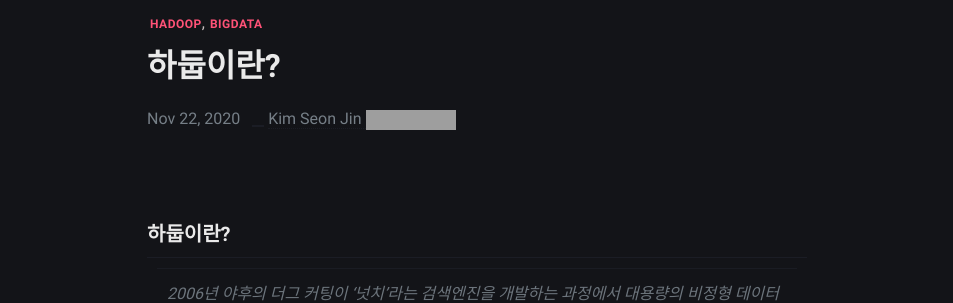
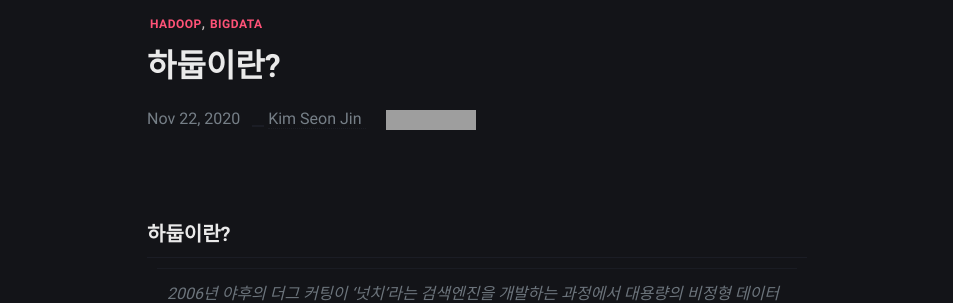
Before and after one commit to sunjin7725/sunjin7725.github.io, a Jekyll site: the page built from _posts/Hadoop/2020-11-22-what-is-hadoop.md, in a window 1280 px wide. Shown: the part 192-495 px from the top of the page, without its empty margins (163-1116 px from the left). Built offline with Jekyll 4.4.1, drawn with Linux system fonts in a browser that asks for light colours; nearby versions of some CDN libraries; comment, search, counter and statistics services are not loaded; grey boxes are pictures that could not be loaded.

Commit message:
modify hits

```diff
--- a/_layouts/home.html
+++ b/_layouts/home.html
@@ -14,7 +14,5 @@ home: true
 {%- endfor -%}
 
 <span>
-  <a href="http://hits.dwyl.com/{{ site.url | remove_first: 'https://' | remove_first: 'http://' }}{{ page.url }}">
-  <img
-    src="http://hits.dwyl.com/{{ site.url | remove_first: 'https://' | remove_first: 'http://' }}{{ page.url }}.svg" />
+  <img style="width: inherit;" src="http://hits.dwyl.com/sunjin7725.github.io{{ page.url }}.svg" alt="hit count image"/>
 </span>
--- a/_layouts/post.html
+++ b/_layouts/post.html
@@ -54,10 +54,8 @@ layout: compress
             <span itemprop="author" itemscope itemtype="https://schema.org/Person">
               <span itemprop="name">{{ site.author.name }}</span>
             </span>
-            <span>
-              <a href="http://hits.dwyl.com/{{ site.url | remove_first: 'https://' | remove_first: 'http://' }}{{ page.url }}">
-              <img
-                src="http://hits.dwyl.com/{{ site.url | remove_first: 'https://' | remove_first: 'http://' }}{{ page.url }}.svg" />
+            <span style="margin-left: 20px;">
+              <img style="width: inherit;" src="http://hits.dwyl.com/sunjin7725.github.io{{ page.url }}.svg" alt="hit count image"/>
             </span>
             <time hidden datetime="{{ page.modified | date_to_xmlschema }}" itemprop="dateModified">
               {{ page.date | date: "%b %d, %Y" }}
```
